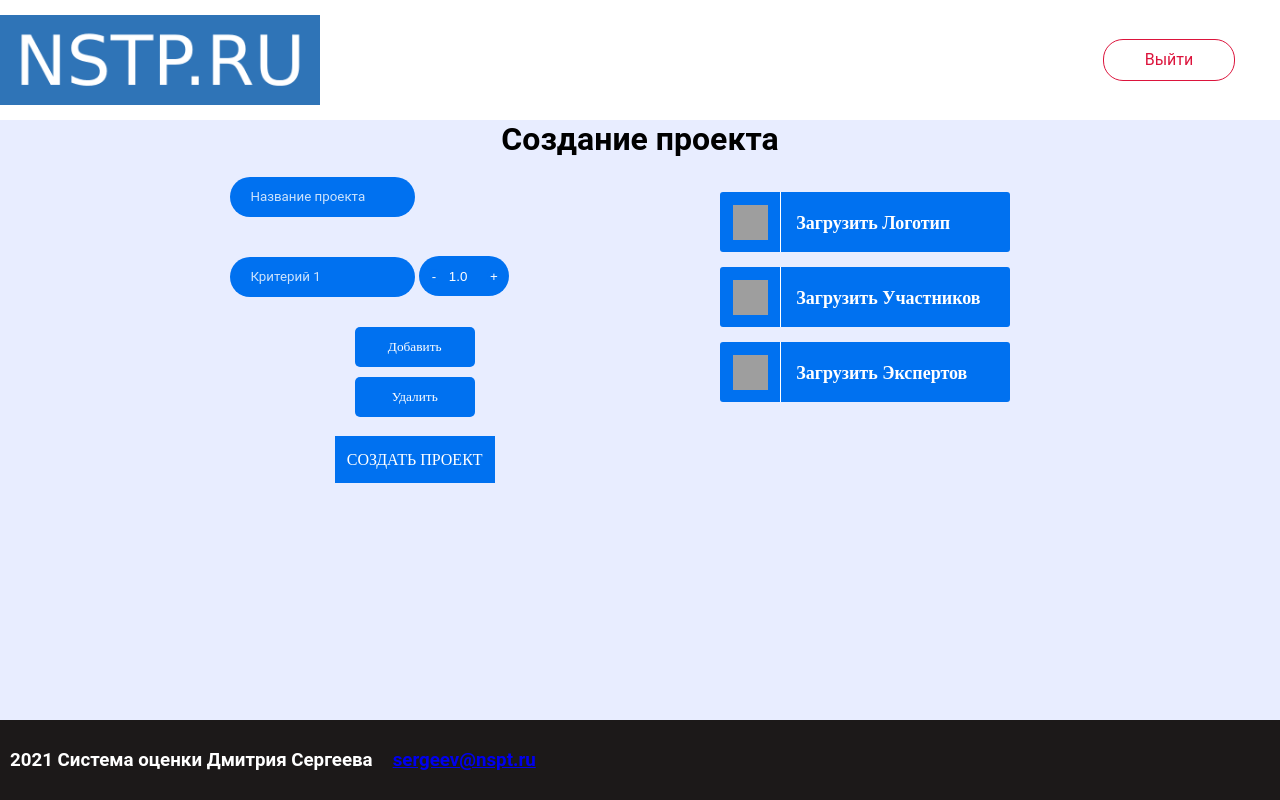
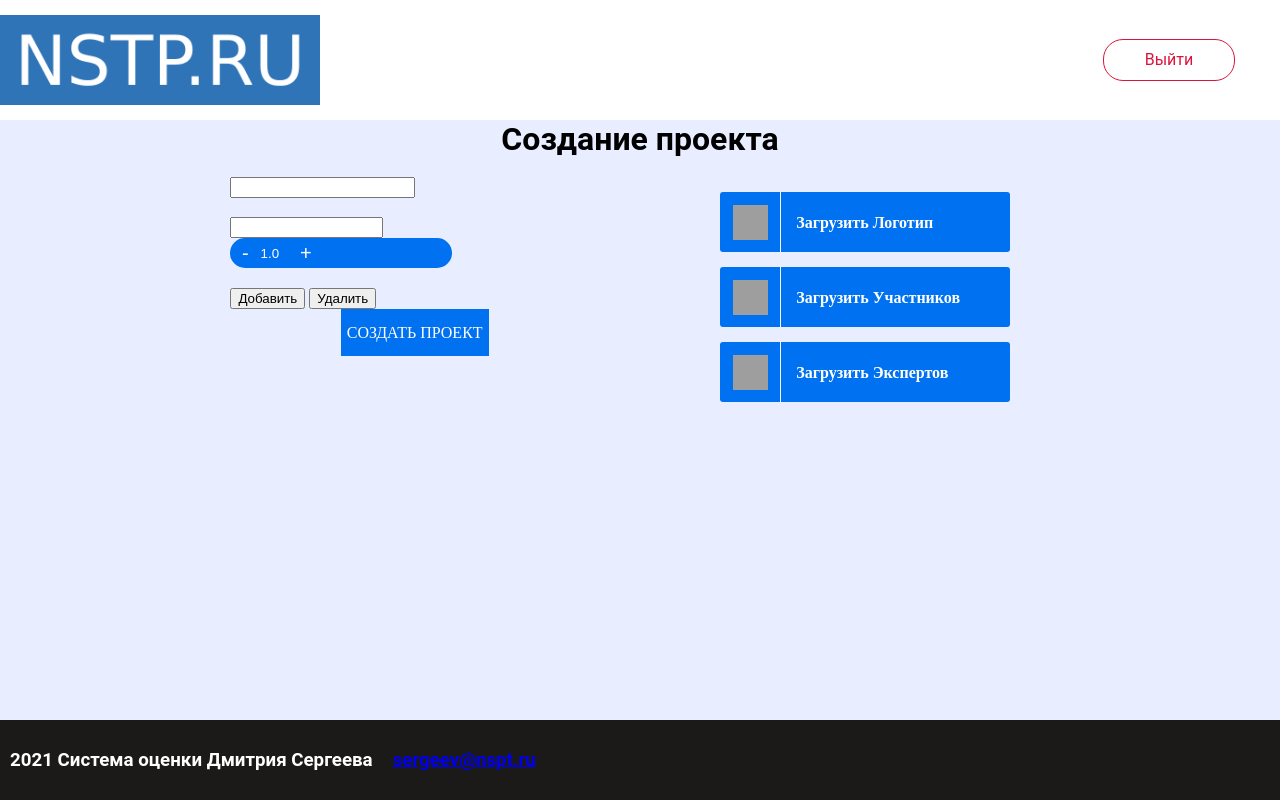
Before and after one commit to Losharik17/Assessment_2.0, a Flask app: template app/templates/create_project.html in a window 1280 px wide. Run offline with Flask 2, Linux system fonts and the light colour scheme; the template is opened without the code that fills it, so the values that code supplies are empty; parts of the project's set-up code (start-up, migrations or seed data) failed here and were passed over; some libraries are stand-ins or nearby versions; grey boxes are pictures that could not be loaded.

Commit message:
Add files via upload

```diff
--- a/app/static/viewer.css
+++ b/app/static/viewer.css
@@ -11,14 +11,14 @@
     float:left;
     display: inline;
     width: 45%;
-
+    justify-content:space-around;
 }
 
 .block_2 {
     float:right;
     display: inline;
     width: 45%;
-
+    justify-content:space-around;
 }
 
 
@@ -28,16 +28,19 @@
 }
 
 .block_4 {
-    width: 90px;
+    width: 60%;
     background: #0071f0;
-    line-height: 40px;
+    line-height: 30px;
     border-width: 0;
     border-radius: 20px;
     margin-bottom:20px;
     color: #fff;
     display:inline-block;
+    height: 30px;
+}
 
-}
+
+
 
 /*****************************************************/
 .content {
@@ -97,6 +100,7 @@
     border-radius: 7px;
     color: #fff;
     cursor: pointer;
+    transform: scale(1.5)
 }
 
 
@@ -114,17 +118,26 @@
 
 
 
-.input_text {
-    width: 50%;
+.input_text_1 {
+    width: 60%;
     padding: 0 20px;
     background: #0071f0;
-    line-height: 40px;
+    height: 30px;
     border-width: 0;
     border-radius: 20px;
     color: #fff;
     margin-bottom: 20px;
 }
 
+.input_text_2 {
+    width: 50%;
+    margin-left: 20px;
+    background: #0071f0;
+    border-width: 0;
+    border-radius: 20px;
+    color: #fff;
+    margin-bottom: 20px;
+}
 
 .form_input {
     border: 2px solid black;
@@ -165,7 +178,7 @@
     line-height: 1;
     margin-top: 1px;
     font-family: Roboto sans-serif;
-
+    font-size: 16px;
 }
 
 .input__file-button {
@@ -244,26 +257,24 @@
 /*submit***************************/
 
 .container {
-    width:100%;
-    text-align: center;
-    margin: 0 auto;
+    justify-content: center;
+    display: block;
 }
 
 .btn {
+    display:block;
     background-color: #0071f0;
     cursor: pointer;
-/ / display: block;
     font-size: 16px;
     font-family: Roboto sans-serif;
     font-weight: 400;
     line-height: 45px;
-    margin: 0 0 2em;
     max-width: 160px;
     position: relative;
     text-decoration: none;
     text-transform: uppercase;
-    width: 100%;
     color: white;
+    margin: auto;
 }
 
 .btn-5 {
@@ -274,7 +285,8 @@
     transition: all 1000ms cubic-bezier(0.19, 1,0.22, 1);
 }
 
-.add {
+.add_1 {
+    font-size:16px;
     width: 120px;
     height: 40px;
     margin: 10px auto auto;
@@ -285,6 +297,22 @@
     color: #fff;
     cursor: pointer;
     display: block;
+
+}
+
+
+.add_2 {
+    width: 120px;
+    height: 40px;
+    margin: 10px auto auto;
+    border: 0;
+    background-color: #f00000;
+    font-family: Roboto sans-serif;
+    border-radius: 5px;
+    color: #fff;
+    cursor: pointer;
+    display: block;
+    font-size:16px;
 
 }
 @media screen {
```
